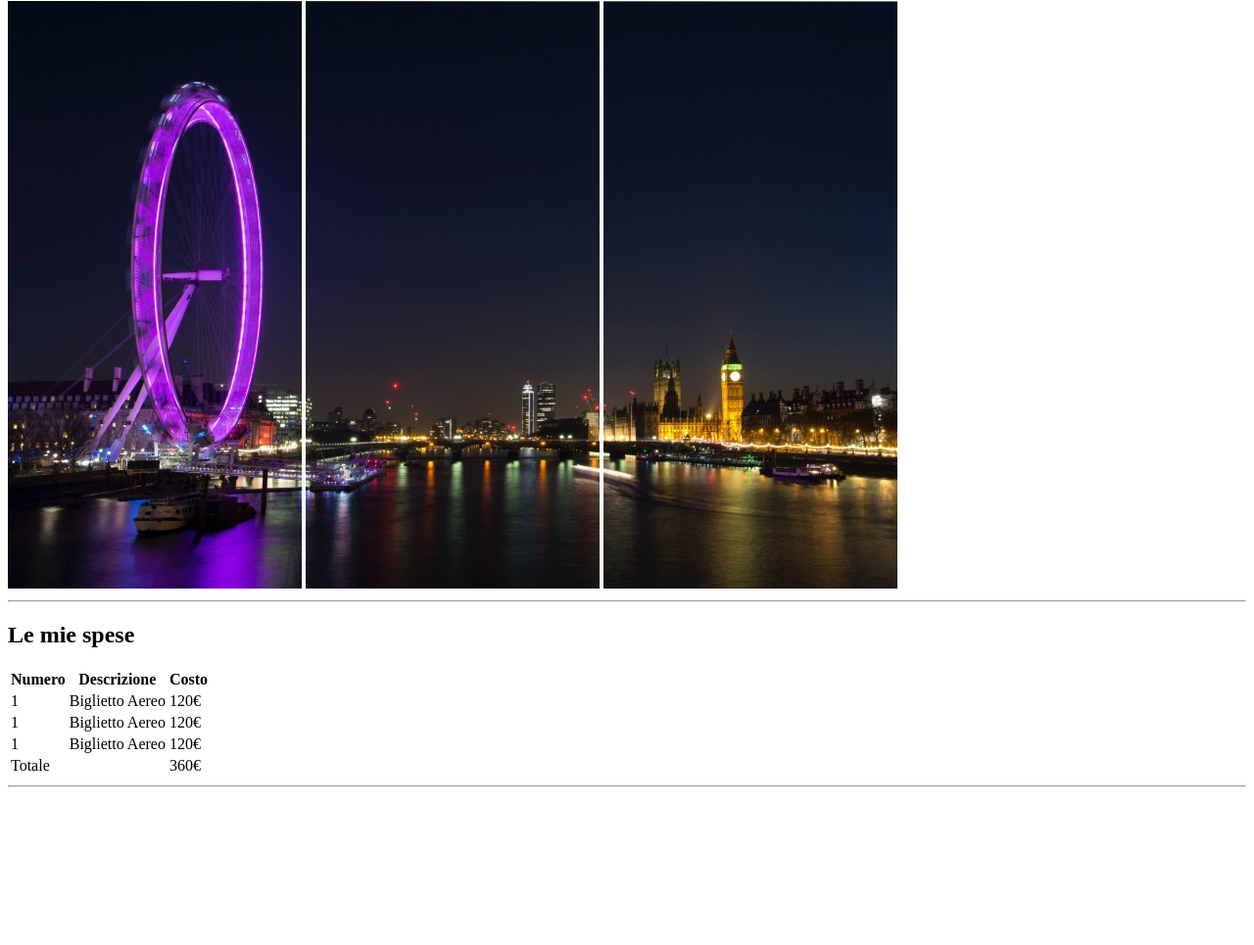
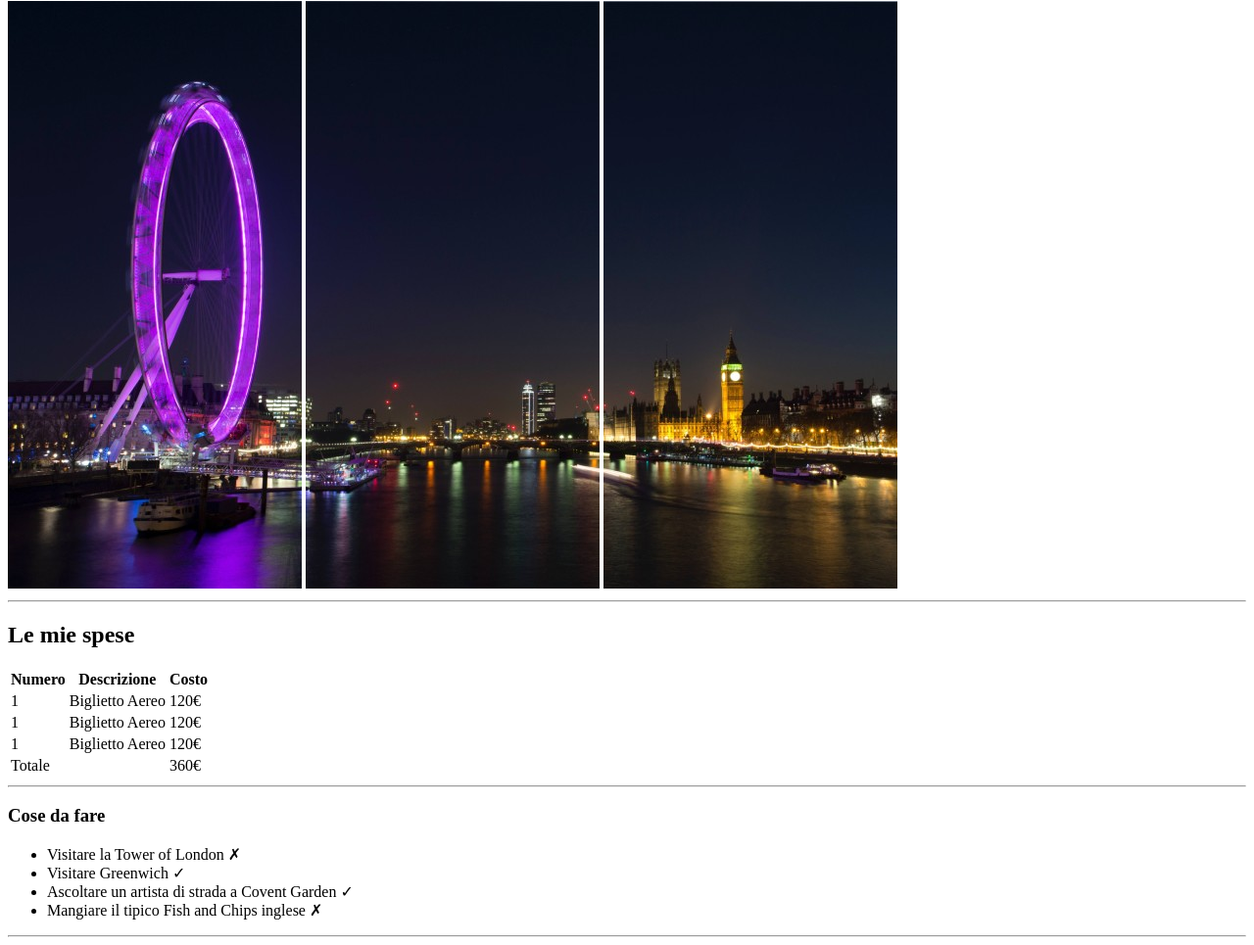
Before and after one commit to Evanflow89/html-london-trip, a plain HTML site: page Index.html in a window 1280 px wide. Shown: the part 79-1044 px from the top of the page at 98% size. Before the commit the page ends 891 px from the top, so only its background shows below. Drawn offline with Linux system fonts and the light colour scheme.

Commit message:
Aggiunto Elenco Puntato

```diff
--- a/Index.html
+++ b/Index.html
@@ -60,6 +60,17 @@
             <!-- ###########    FINE TABELLA     ################ -->
             <hr>
         </section>
+        <section>
+            <h3>Cose da fare</h3>
+            <!-- ###########    ELENCO PUNTATO     ################ -->
+            <ul>
+                <li>Visitare la Tower of London &cross;</li>
+                <li>Visitare Greenwich &check;</li>
+                <li>Ascoltare un artista di strada a Covent Garden &check;</li>
+                <li>Mangiare il tipico Fish and Chips inglese &cross;</li>
+            </ul>
+            <hr>
+        </section>
     </main>
     <!-- ###########    SEZIONE FOOTER     ################ -->
     <footer></footer>
```
